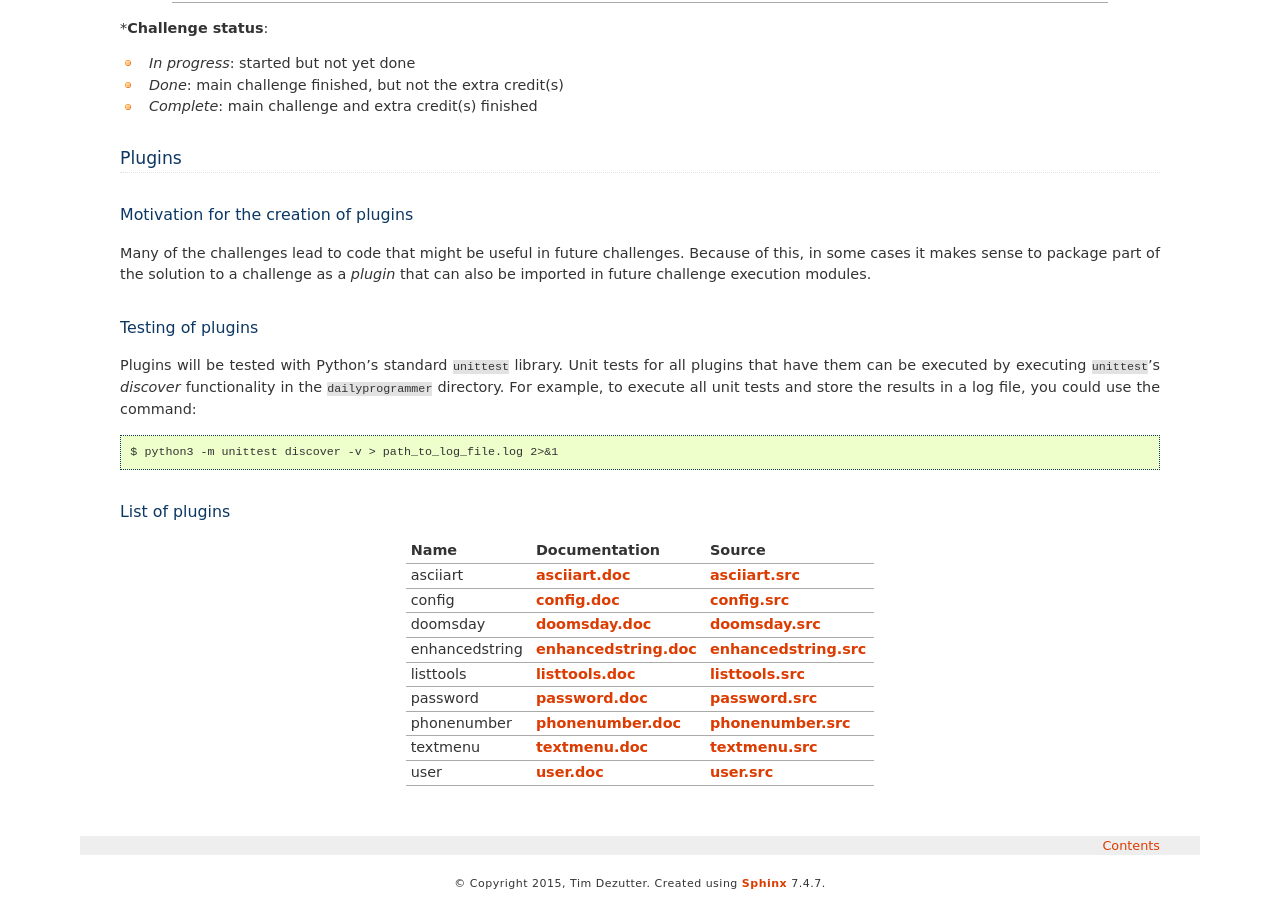
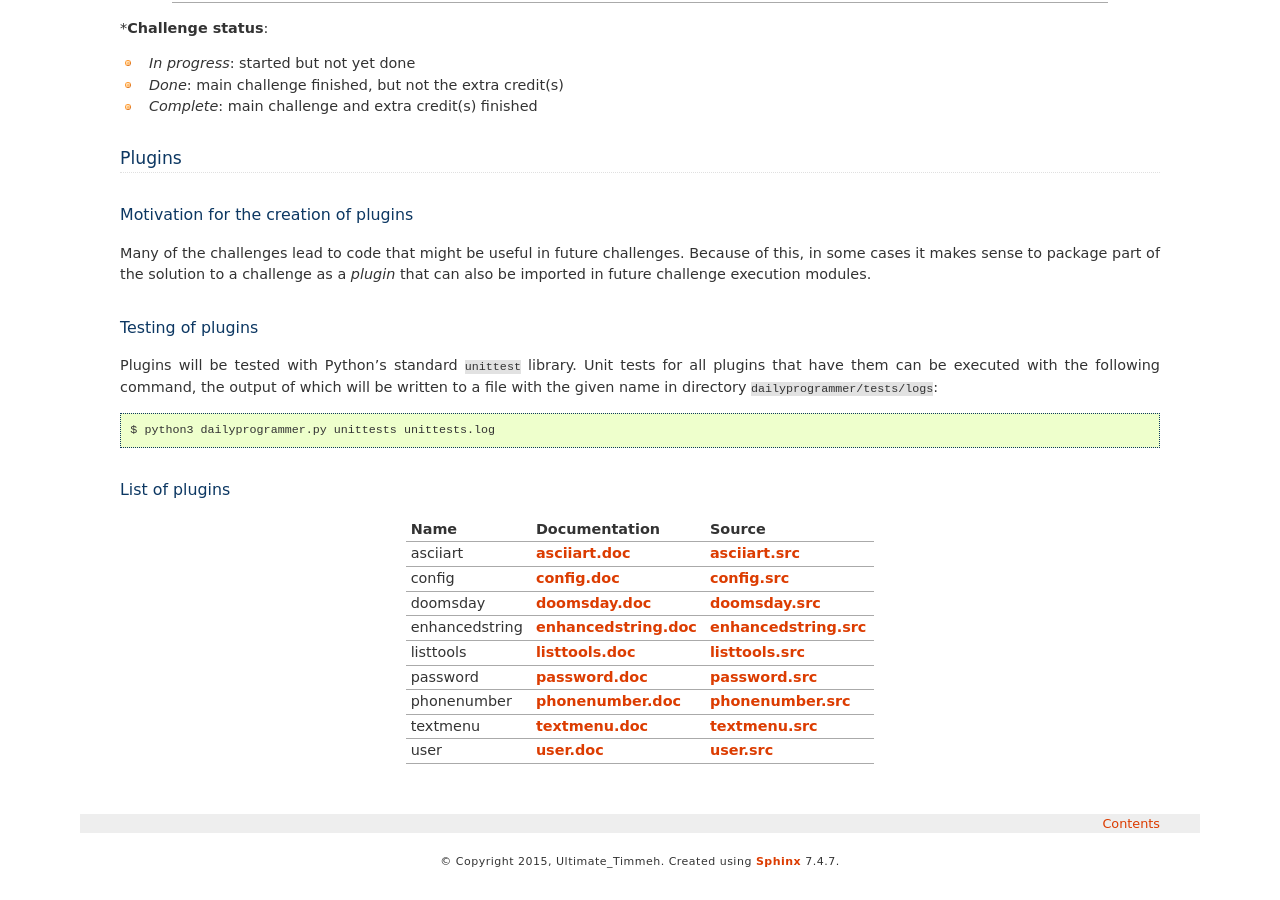
Before and after one commit to UltimateTimmeh/r-daily-programmer, a Sphinx documentation site: the page built from docs/index.rst, in a window 1280 px wide and 900 px high, scrolled down 2116 px. Built offline with Sphinx 7.4.7, drawn with Linux system fonts in a browser that asks for light colours; pages that are not in the unit, such as notebooks, are missing from menus; after the commit the page ends 2994 px from its top, so only the background shows below that; some of the changed text lies outside the part shown.

Commit message:
Added a more convenient way of executing all unit tests

```diff
--- a/docs/conf.py
+++ b/docs/conf.py
@@ -49,7 +49,7 @@ master_doc = 'index'
 
 # General information about the project.
 project = u'r-Daily-Programmer'
-copyright = u'2015, Tim Dezutter'
+copyright = u'2015, Ultimate_Timmeh'
 
 # Append at the beginning of each rst file.
 replace = ['.. |project| replace:: {}'.format(project)]
@@ -206,7 +206,7 @@ latex_elements = {
 #  author, documentclass [howto, manual, or own class]).
 latex_documents = [
   ('index', 'r-Daily-Programmer.tex', u'r-Daily-Programmer Documentation',
-   u'Tim Dezutter', 'manual'),
+   u'Ultimate_Timmeh', 'manual'),
 ]
 
 # The name of an image file (relative to this directory) to place at the top of
@@ -236,7 +236,7 @@ latex_documents = [
 # (source start file, name, description, authors, manual section).
 man_pages = [
     ('index', 'r-daily-programmer', u'r-Daily-Programmer Documentation',
-     [u'Tim Dezutter'], 1)
+     [u'Ultimate_Timmeh'], 1)
 ]
 
 # If true, show URL addresses after external links.
@@ -250,7 +250,7 @@ man_pages = [
 #  dir menu entry, description, category)
 texinfo_documents = [
   ('index', 'r-Daily-Programmer', u'r-Daily-Programmer Documentation',
-   u'Tim Dezutter', 'r-Daily-Programmer', 'One line description of project.',
+   u'Ultimate_Timmeh', 'r-Daily-Programmer', 'One line description of project.',
    'Miscellaneous'),
 ]
 
--- a/docs/index.rst
+++ b/docs/index.rst
@@ -37,8 +37,7 @@ subreddit <http://www.reddit.com/r/DailyProgrammer>`_. All programming is done i
 will attempt to always make my code as Pythonic as possible. The source can be consulted on GitHub,
 in my `r-daily-programmer <https://github.com/UltimateTimmeh/r-daily-programmer>`_  repository.
 If you have any questions, comments or suggestions, then feel free to send me a message on Reddit
-(`/u/Ultimate_Timmeh <http://www.reddit.com/u/ultimate_timmeh>`_) or send me an email
-(`dezutter.tim@gmail.com <mailto:dezutter.tim@gmail.com>`_).
+(`/u/Ultimate_Timmeh <http://www.reddit.com/u/ultimate_timmeh>`_).
 
 Challenges
 ----------
@@ -63,7 +62,7 @@ Example -- Execute the solution to challenge '1 Easy - Ask Input' (ID 001e)::
         reddit_username: johnsmith
         age: 50
         name: John Smith
-    Note: Data has been appended to file 'path/to/project/dailyprogrammer/output/001e_example_output.txt'
+    Note: Data has been appended to file 'dailyprogrammer/output/001e_example_output.txt'
 
 List of challenges
 ''''''''''''''''''
@@ -253,11 +252,10 @@ Testing of plugins
 ''''''''''''''''''
 
 Plugins will be tested with Python's standard ``unittest`` library. Unit tests for all plugins
-that have them can be executed by executing ``unittest``'s *discover* functionality in the
-``dailyprogrammer`` directory. For example, to execute all unit tests and store the results
-in a log file, you could use the command::
+that have them can be executed with the following command, the output of which will be written
+to a file with the given name in directory ``dailyprogrammer/tests/logs``::
 
-    $ python3 -m unittest discover -v > path_to_log_file.log 2>&1
+    $ python3 dailyprogrammer.py unittests unittests.log
 
 List of plugins
 '''''''''''''''
```
Also changed, not shown: README.md (+6 -2 lines), 2 other files.
